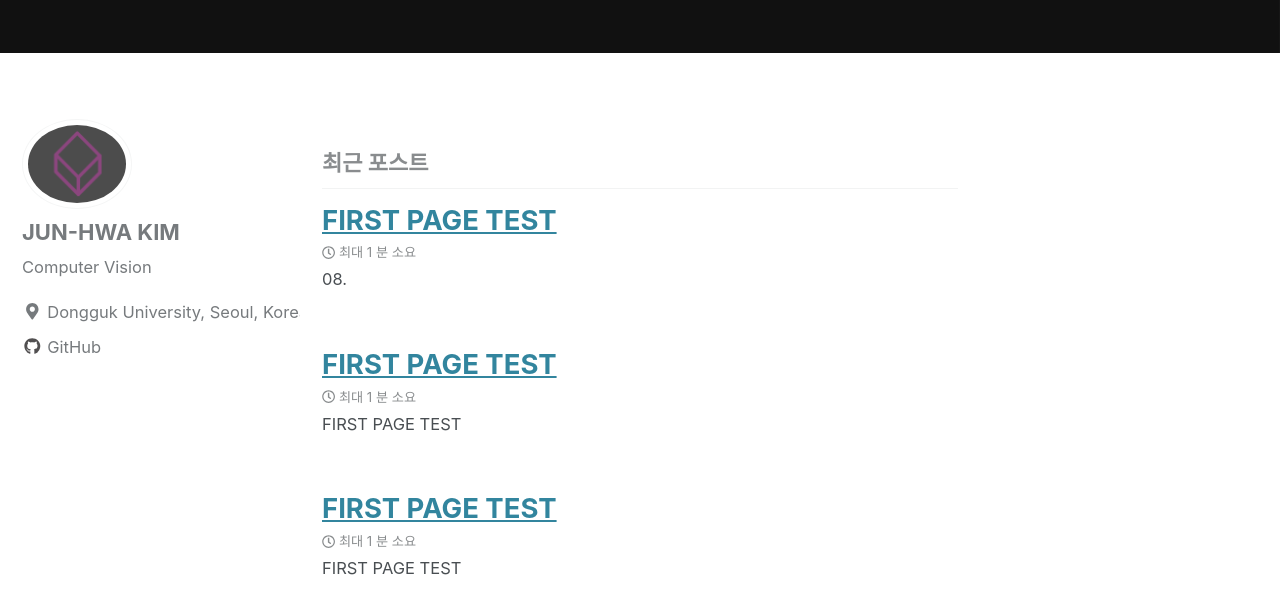
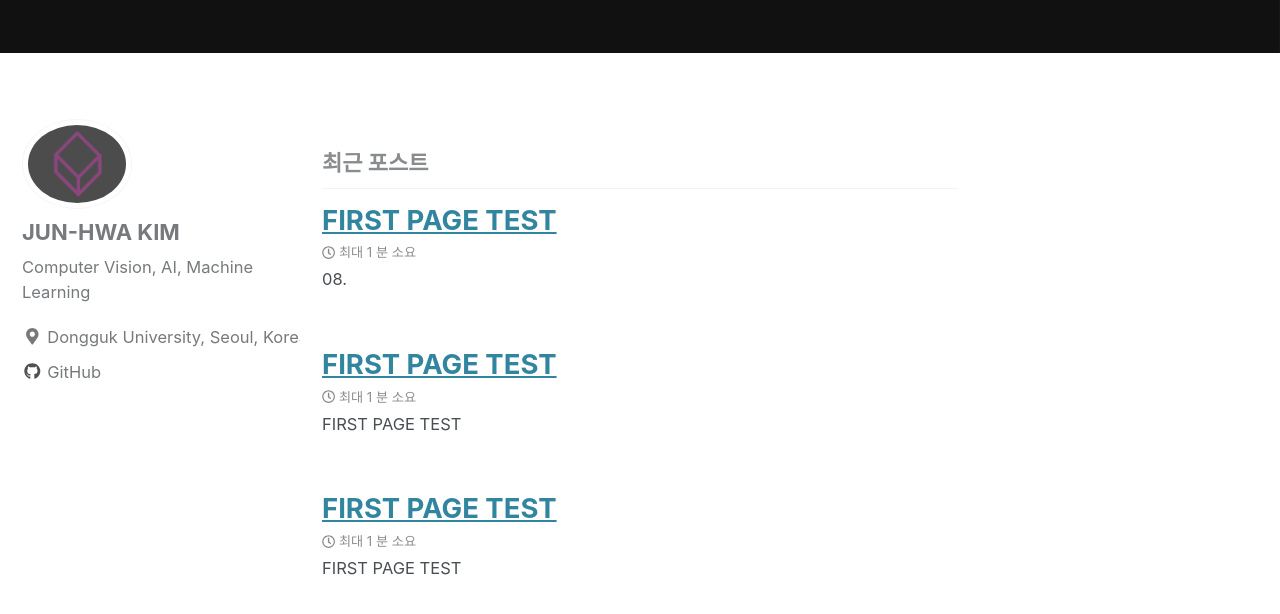
Before and after one commit to kjunhwa/kjunhwa-kjunhwa.github.io-, a Jekyll site: the page built from index.html, in a window 1280 px wide and 900 px high, scrolled down 304 px. Shown: the top 614 px of the window. Built offline with Jekyll 4.4.1, drawn with Linux system fonts in a browser that asks for light colours; cached includes are drawn as plain includes; nearby versions of some CDN libraries; the list of posts is cut into pages by our own code.

Commit message:
Update _config.yml

```diff
--- a/_config.yml
+++ b/_config.yml
@@ -108,7 +108,7 @@ analytics:
 author:
   name             : "JUN-HWA KIM"
   avatar           : "/assets/images/logo.png"
-  bio              : "Computer Vision"
+  bio              : "Computer Vision, AI, Machine Learning"
   location         : "Dongguk University, Seoul, Korea"
   email            :
   links:
```
